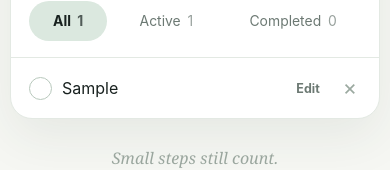
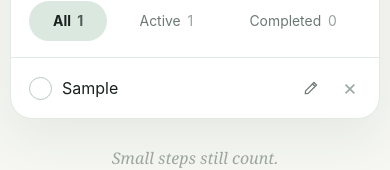
Before and after one commit to sage-rallx-ai/hermes-test-project, a React (Vite) app: page / in a window 390 px wide. Both pictures are taken after typing "Sample" into the empty fields and a click on the button "Add task". Shown: the part 487-657 px from the top of the page. Built offline with nearby package versions, Linux system fonts and the light colour scheme.

Commit message:
feat(ui): replace edit label with icon

```diff
--- a/src/App.css
+++ b/src/App.css
@@ -56,6 +56,8 @@ h2 { font-size: 2rem; }
 .todo-title { flex: 1; overflow-wrap: anywhere; line-height: 1.4; }
 .completed .todo-title { color: var(--muted); text-decoration: line-through; }
 .edit-button, .cancel-button { border: 0; border-radius: 8px; padding: 7px 9px; color: var(--muted); background: transparent; font-size: .78rem; font-weight: 700; }
+.edit-button { display: grid; place-items: center; width: 36px; height: 36px; padding: 0; }
+.edit-button svg { width: 17px; height: 17px; fill: none; stroke: currentColor; stroke-linecap: round; stroke-linejoin: round; stroke-width: 1.8; }
 .edit-button:hover, .cancel-button:hover { color: var(--accent-dark); background: var(--sage); }
 .edit-form { display: flex; flex: 1; gap: 8px; align-items: center; }
 .edit-form input { min-width: 0; flex: 1; border: 1px solid var(--accent); border-radius: 8px; padding: 9px 10px; color: var(--ink); background: var(--card); outline: none; }
@@ -74,7 +76,4 @@ footer { padding-top: 28px; color: #9aa69e; font-family: Georgia, serif; font-st
   .filter-button { flex: 1 1 auto; min-height: 40px; }
   .todo-item { gap: 10px; min-height: 60px; }
   .delete-button { padding: 10px 4px; }
-  .edit-form { flex-wrap: wrap; }
-  .edit-form input { flex-basis: 100%; }
-  .edit-form button { min-height: 38px; }
 }
--- a/src/App.tsx
+++ b/src/App.tsx
@@ -186,8 +186,10 @@ function App() {
                     {todo.completed ? '✓' : ''}
                   </button>
                   <span className="todo-title">{todo.title}</span>
-                  <button type="button" className="edit-button" aria-label={`Edit ${todo.title}`} onClick={() => startEditing(todo)}>
-                    Edit
+                  <button type="button" className="edit-button" aria-label={`Edit ${todo.title}`} title="Edit task" onClick={() => startEditing(todo)}>
+                    <svg aria-hidden="true" viewBox="0 0 24 24" focusable="false">
+                      <path d="m16.86 3.49 3.65 3.65-11.8 11.8-4.06.41.41-4.06 11.8-11.8ZM14.8 5.55l3.65 3.65M4.65 19.35l2.13-.22" />
+                    </svg>
                   </button>
                   <button type="button" className="delete-button" aria-label={`Delete ${todo.title}`} onClick={() => deleteTodo(todo.id, todo.title)}>
                     ×
```
